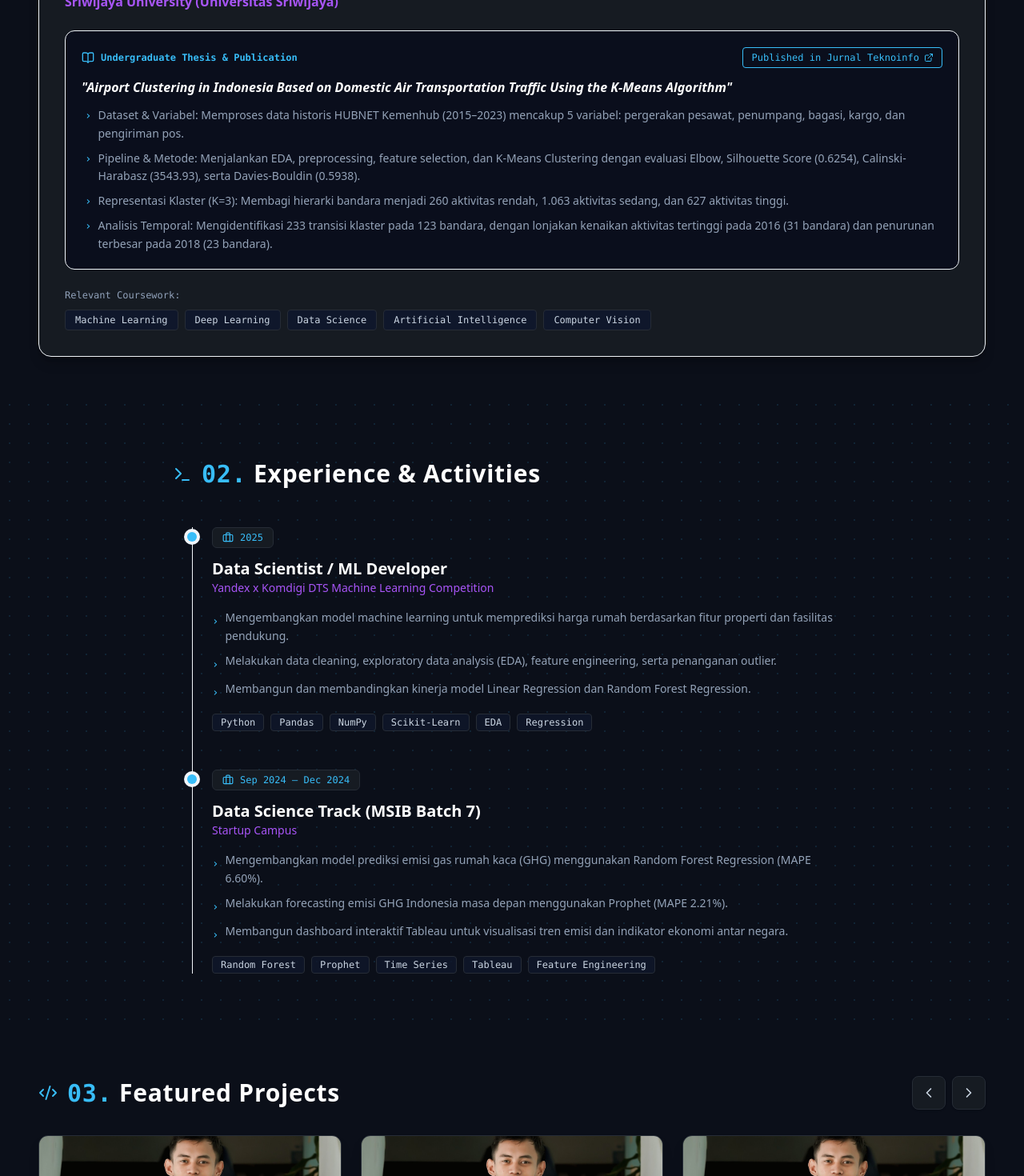
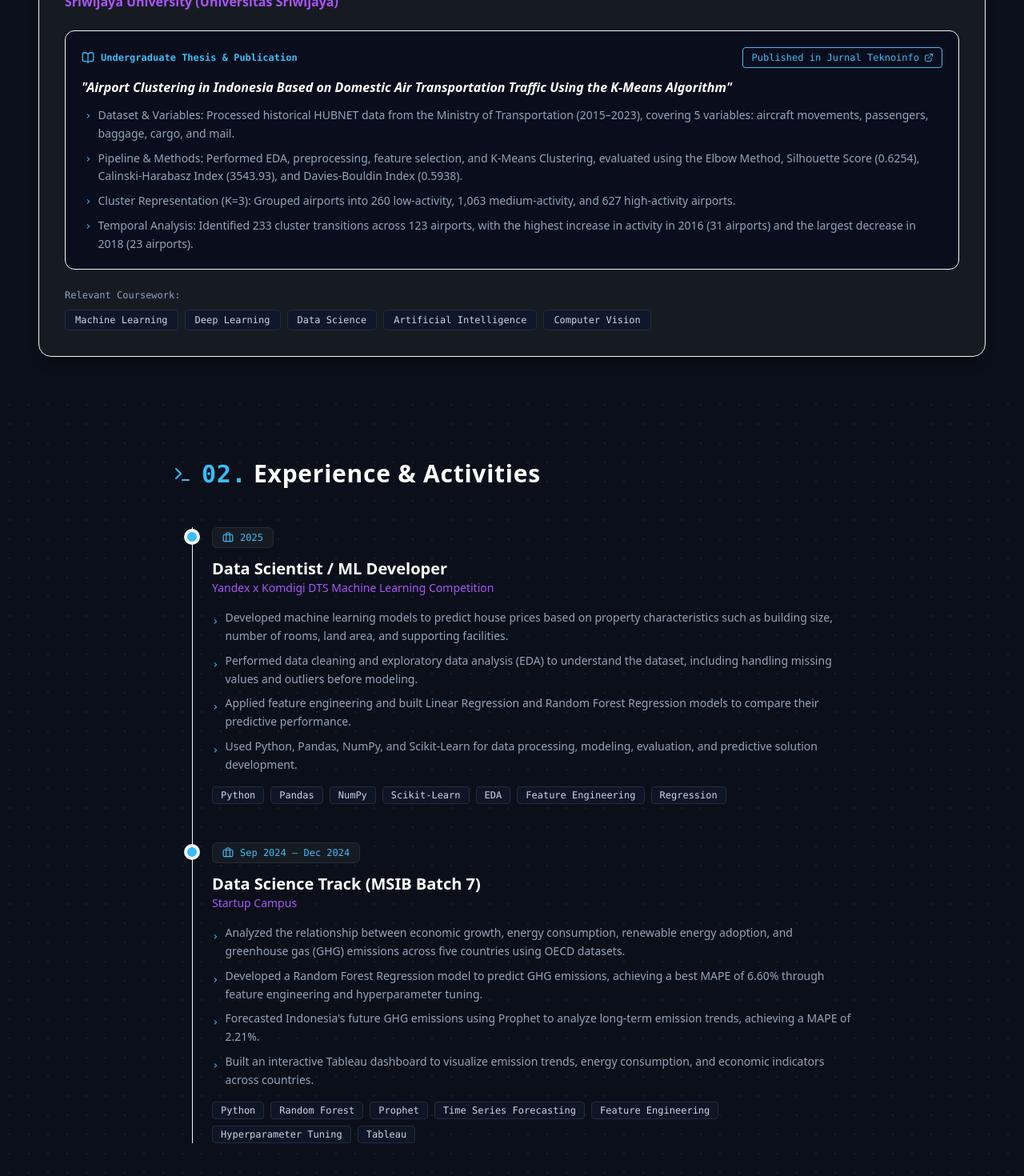
Before and after one commit to Morohmad/website-portofolio, a Next.js app: page / in a window 1280 px wide. Shown: the part 900-2370 px from the top of the page at 80% size. Built offline with nearby package versions, Linux system fonts and the light colour scheme.

Commit message:
Update language

```diff
--- a/src/components/footer.tsx
+++ b/src/components/footer.tsx
@@ -18,9 +18,8 @@ export default function Footer() {
           Let's Connect & Collaborate
         </h2>
 
-        {/* Subtitle / Description */}
         <p className="text-slate-300 text-xs md:text-sm max-w-lg leading-relaxed mb-5">
-          Terbuka untuk peluang riset, kolaborasi proyek Machine Learning, maupun posisi Data Science & AI.
+          Interested in developing data-driven solutions and open to opportunities in the fields of Data Science and Artificial Intelligence.
         </p>
 
         {/* Action Button: Langsung ke Gmail dengan Logo Berwarna Asli */}
@@ -54,7 +53,7 @@ export default function Footer() {
               d="M12 5.38c1.54 0 2.93.53 4.02 1.57l3.01-3.01C17.21 2.22 14.84 1.5 12 1.5 7.97 1.5 4.43 3.66 2.69 7.37l3.65 2.84c.8-2.39 3.03-4.17 5.66-4.17z"
             />
           </svg>
-          <span>Kirim Email</span>
+          <span>Send Email</span>
         </a>
 
         {/* Location & Social Links Info */}
--- a/src/data/education.ts
+++ b/src/data/education.ts
@@ -9,11 +9,11 @@ export const educationData = {
     journal: "Jurnal Teknoinfo",
     journalUrl: "https://publikasi.teknokrat.ac.id/index.php/teknoinfo/article/view/1808",
     highlights: [
-      "Dataset & Variabel: Memproses data historis HUBNET Kemenhub (2015–2023) mencakup 5 variabel: pergerakan pesawat, penumpang, bagasi, kargo, dan pengiriman pos.",
-      "Pipeline & Metode: Menjalankan EDA, preprocessing, feature selection, dan K-Means Clustering dengan evaluasi Elbow, Silhouette Score (0.6254), Calinski-Harabasz (3543.93), serta Davies-Bouldin (0.5938).",
-      "Representasi Klaster (K=3): Membagi hierarki bandara menjadi 260 aktivitas rendah, 1.063 aktivitas sedang, dan 627 aktivitas tinggi.",
-      "Analisis Temporal: Mengidentifikasi 233 transisi klaster pada 123 bandara, dengan lonjakan kenaikan aktivitas tertinggi pada 2016 (31 bandara) dan penurunan terbesar pada 2018 (23 bandara).",
-    ],
+    "Dataset & Variables: Processed historical HUBNET data from the Ministry of Transportation (2015–2023), covering 5 variables: aircraft movements, passengers, baggage, cargo, and mail.",
+    "Pipeline & Methods: Performed EDA, preprocessing, feature selection, and K-Means Clustering, evaluated using the Elbow Method, Silhouette Score (0.6254), Calinski-Harabasz Index (3543.93), and Davies-Bouldin Index (0.5938).",
+    "Cluster Representation (K=3): Grouped airports into 260 low-activity, 1,063 medium-activity, and 627 high-activity airports.",
+    "Temporal Analysis: Identified 233 cluster transitions across 123 airports, with the highest increase in activity in 2016 (31 airports) and the largest decrease in 2018 (23 airports).",
+  ],
   },
   coursework: [
     "Machine Learning",
--- a/src/data/experience.ts
+++ b/src/data/experience.ts
@@ -14,11 +14,12 @@ export const experiences: ExperienceItem[] = [
     role: "Data Scientist / ML Developer",
     organization: "Yandex x Komdigi DTS Machine Learning Competition",
     description: [
-      "Mengembangkan model machine learning untuk memprediksi harga rumah berdasarkan fitur properti dan fasilitas pendukung.",
-      "Melakukan data cleaning, exploratory data analysis (EDA), feature engineering, serta penanganan outlier.",
-      "Membangun dan membandingkan kinerja model Linear Regression dan Random Forest Regression."
+      "Developed machine learning models to predict house prices based on property characteristics such as building size, number of rooms, land area, and supporting facilities.",
+      "Performed data cleaning and exploratory data analysis (EDA) to understand the dataset, including handling missing values and outliers before modeling.",
+      "Applied feature engineering and built Linear Regression and Random Forest Regression models to compare their predictive performance.",
+      "Used Python, Pandas, NumPy, and Scikit-Learn for data processing, modeling, evaluation, and predictive solution development."
     ],
-    skills: ["Python", "Pandas", "NumPy", "Scikit-Learn", "EDA", "Regression"]
+    skills: ["Python", "Pandas", "NumPy", "Scikit-Learn", "EDA", "Feature Engineering", "Regression"]
   },
   {
     id: "exp-3",
@@ -26,10 +27,11 @@ export const experiences: ExperienceItem[] = [
     role: "Data Science Track (MSIB Batch 7)",
     organization: "Startup Campus",
     description: [
-      "Mengembangkan model prediksi emisi gas rumah kaca (GHG) menggunakan Random Forest Regression (MAPE 6.60%).",
-      "Melakukan forecasting emisi GHG Indonesia masa depan menggunakan Prophet (MAPE 2.21%).",
-      "Membangun dashboard interaktif Tableau untuk visualisasi tren emisi dan indikator ekonomi antar negara."
+      "Analyzed the relationship between economic growth, energy consumption, renewable energy adoption, and greenhouse gas (GHG) emissions across five countries using OECD datasets.",
+      "Developed a Random Forest Regression model to predict GHG emissions, achieving a best MAPE of 6.60% through feature engineering and hyperparameter tuning.",
+      "Forecasted Indonesia's future GHG emissions using Prophet to analyze long-term emission trends, achieving a MAPE of 2.21%.",
+      "Built an interactive Tableau dashboard to visualize emission trends, energy consumption, and economic indicators across countries."
     ],
-    skills: ["Random Forest", "Prophet", "Time Series", "Tableau", "Feature Engineering"]
+    skills: ["Python", "Random Forest", "Prophet", "Time Series Forecasting", "Feature Engineering", "Hyperparameter Tuning", "Tableau"]
   }
 ];
--- a/src/data/profile.ts
+++ b/src/data/profile.ts
@@ -2,7 +2,7 @@ export const profileData = {
   name: "Mohammad Rohmad Nurkhoirofiq",
   role: "Informatics Graduate | Data Science & AI Specialist",
   tagline: "Leveraging data and artificial intelligence to support decision-making and solve real-world problems.",
-  about: "Informatics Engineering graduate from Sriwijaya University (GPA 3.92/4.00) with a focus on Data Science and Artificial Intelligence. Skilled in predictive modeling, statistical analysis, computer vision, and machine learning/deep learning development.",
+ about: "Informatics Engineering graduate from Sriwijaya University with a focus on Data Science and Artificial Intelligence. Skilled in data analysis, predictive modeling, statistical analysis, and machine learning/deep learning development.",
   contacts: {
     phone: "(+62) 821-7857-3017",
     location: "Palembang, South Sumatra, Indonesia",
```
